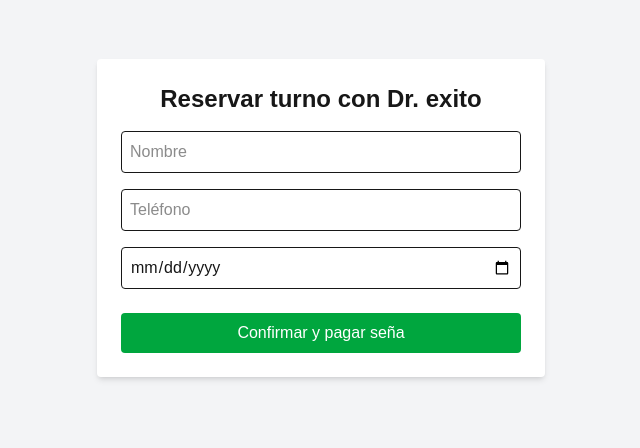
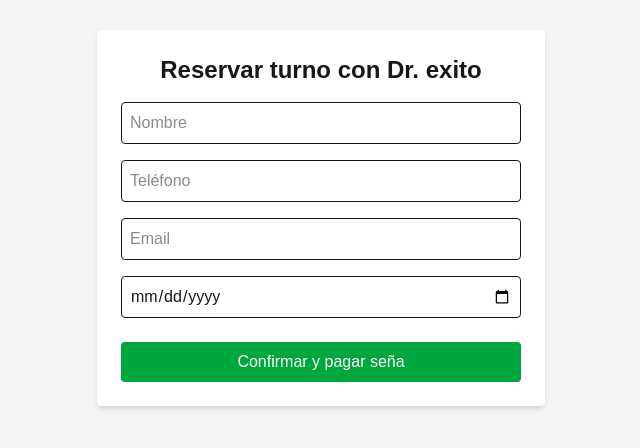
Before and after one commit to LucasVillaboa/med-turnos, a Next.js app: page /exito/reservar in a window 1280 px wide. Shown: the part 182-630 px from the top of the page, without its empty margins (319-959 px from the left). Built offline with nearby package versions, Linux system fonts and the light colour scheme.

Commit message:
agrego campo mail produccion

```diff
--- a/src/app/[doctor]/reservar/page.tsx
+++ b/src/app/[doctor]/reservar/page.tsx
@@ -11,6 +11,7 @@ export default function ReservarTurno() {
   const [form, setForm] = useState({
     nombre: "",
     telefono: "",
+    email: "",
     fecha: "",
     hora: "",
   });
@@ -108,6 +109,13 @@ export default function ReservarTurno() {
             required
             onChange={(e) => setForm({ ...form, telefono: e.target.value })}
           />
+          <input
+  type="emaill"
+  placeholder="Email"
+  className="border p-2 rounded"
+  required
+  onChange={(e) => setForm({ ...form, email: e.target.value })}
+/>
 
           <input
             type="date"
```
